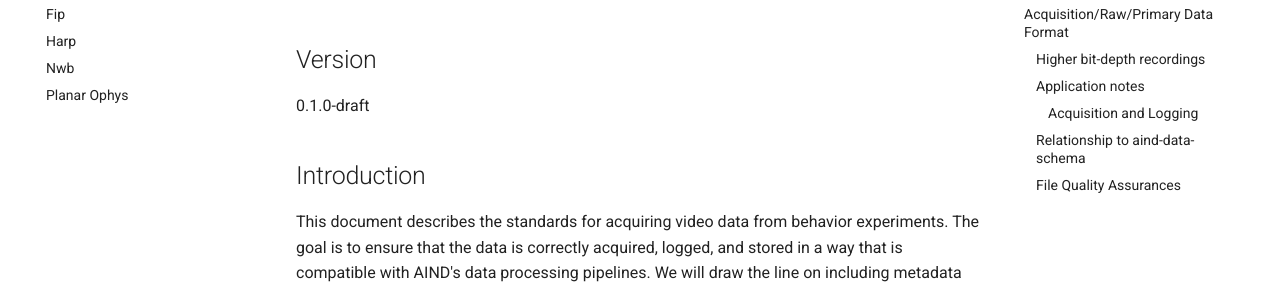
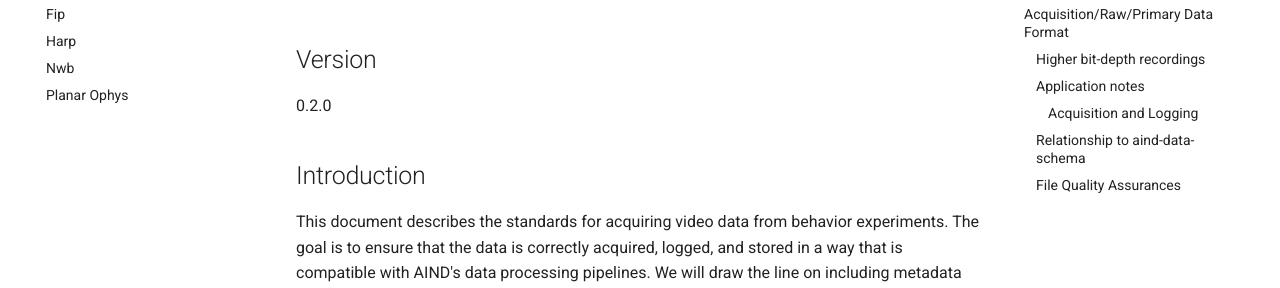
Before and after one commit to AllenNeuralDynamics/aind-file-standards, an MkDocs documentation site: the page built from docs/file_formats/behavior_videos.md, in a window 1280 px wide and 900 px high. Shown: the part 227-515 px from the top of the window. Built offline with MkDocs 1.6.1 and Material for MkDocs 9.7.7, drawn with Linux system fonts in a browser that asks for light colours; comment, search, counter and statistics services are not loaded.

Commit message:
Bump version of video standard

```diff
--- a/docs/file_formats/behavior_videos.md
+++ b/docs/file_formats/behavior_videos.md
@@ -2,7 +2,7 @@
 
 ## Version
 
-0.1.0-draft
+0.2.0
 
 ## Introduction
 
```
